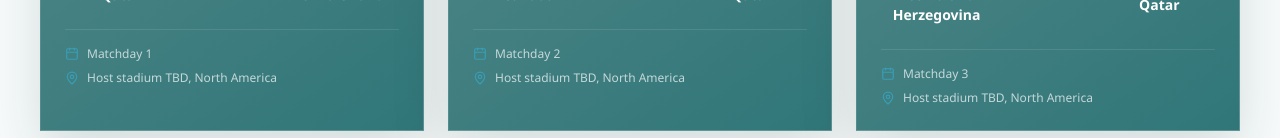
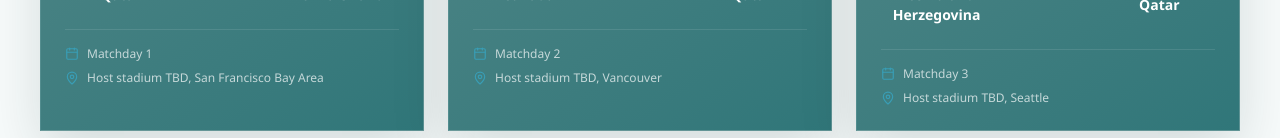
Before and after one commit to EntertabOrganization/tretripFootball, a Next.js app: page /en/matches in a window 1280 px wide. Shown: the part 814-952 px from the top of the page. Built offline with nearby package versions, Linux system fonts and the light colour scheme; no server answers.

Commit message:
Sherif Updates

```diff
--- a/src/app/[locale]/page.tsx
+++ b/src/app/[locale]/page.tsx
@@ -9,13 +9,10 @@ import { HeroSection } from '@/components/home/HeroSection';
 import { MatchCenterSection } from '@/components/home/MatchCenterSection';
 import { SquadSection } from '@/components/home/SquadSection';
 import { TicketGuideSection } from '@/components/home/TicketGuideSection';
-import { OpportunitySection } from '@/components/home/OpportunitySection';
 import { VoicesSection } from '@/components/home/VoicesSection';
-import { DataActivationSection } from '@/components/home/DataActivationSection';
 import { ContentPreviewSection } from '@/components/home/ContentPreviewSection';
 import { CitiesStrategySection } from '@/components/home/CitiesStrategySection';
 import { WhatWeProvideSection } from '@/components/home/WhatWeProvideSection';
-import { DeliverablesSection } from '@/components/home/DeliverablesSection';
 import { SustainableValueSection } from '@/components/home/SustainableValueSection';
 import { PartnerSection } from '@/components/home/PartnerSection';
 import { MinistryContactCTA } from '@/components/home/MinistryContactCTA';
@@ -43,7 +40,7 @@ export default function Home() {
         <VoicesSection />
         {/* <DataActivationSection /> */}
         <ContentPreviewSection />
-        <CitiesStrategySection />
+        <CitiesStrategySection selectedTeamCode={selectedTeamCode} />
         <WhatWeProvideSection />
         {/* <DeliverablesSection /> */}
         <SustainableValueSection />
--- a/src/components/home/PartnerSection.tsx
+++ b/src/components/home/PartnerSection.tsx
@@ -31,7 +31,7 @@ export function PartnerSection() {
           </p>
 
           <div className="flex flex-wrap justify-center gap-4">
-            {['IATA', 'FIFA', 'USA Certified', '18+ Cities'].map((badge) => (
+            {['IATA', 'US-Based', '18+ Cities', 'Event Logistics'].map((badge) => (
               <span key={badge} className="rounded-full border border-primary/50 bg-primary/10 px-6 py-2 text-sm font-bold text-primary">
                 {badge}
               </span>
--- a/src/components/layout/Footer.tsx
+++ b/src/components/layout/Footer.tsx
@@ -1,14 +1,15 @@
 'use client';
 
 import { useLocale, useTranslations } from 'next-intl';
+import { BriefcaseBusiness, Camera, Globe, MessageCircle } from 'lucide-react';
 import { BrandLogo } from '@/components/branding/BrandLogo';
 import { Link } from '@/i18n/routing';
 
 const socialLinks = [
-  { label: 'FB', href: '#' },
-  { label: 'X', href: '#' },
-  { label: 'IG', href: '#' },
-  { label: 'YT', href: '#' },
+  { label: 'Website', href: 'https://www.tretrip.com/', icon: Globe },
+  { label: 'Instagram', href: 'https://www.instagram.com/tretrip/', icon: Camera },
+  { label: 'Facebook', href: 'https://www.facebook.com/tretrip20/', icon: MessageCircle },
+  { label: 'LinkedIn', href: 'https://www.linkedin.com/company/tretrip-llc', icon: BriefcaseBusiness },
 ];
 
 export function Footer() {
@@ -36,17 +37,18 @@ export function Footer() {
                 ? 'TreTrip is the official supporter hub for Arab national teams on the road to FIFA World Cup 2026.'
                 : 'TreTrip هي منصة الجماهير الرسمية لمتابعة المنتخبات العربية في طريقها إلى كأس العالم 2026.'}
             </p>
-            <p className="mt-8 text-2xl font-bold tracking-tight text-[#d9b037]">#TreTrip2026</p>
 
             <div className="mt-8 flex flex-wrap gap-3">
               {socialLinks.map((social) => (
                 <a
                   key={social.label}
                   href={social.href}
+                  target="_blank"
+                  rel="noreferrer"
                   className="flex h-11 w-11 items-center justify-center rounded-full bg-primary/95 text-sm font-black text-[#124244] shadow-[0_12px_24px_rgba(54,197,180,0.24)] transition-transform hover:scale-105 hover:bg-[#7fe4d7]"
                   aria-label={social.label}
                 >
-                  {social.label}
+                  <social.icon className="h-5 w-5" />
                 </a>
               ))}
             </div>
@@ -72,6 +74,17 @@ export function Footer() {
           <p className="text-lg text-white md:text-xl">
             {'\u00A9'} 2026 {t('copyright')}
           </p>
+          <p className="mt-4 text-base text-white/80 md:text-lg">
+            {locale === 'en' ? 'Designed and developed by ' : 'تصميم وتطوير '}
+            <a
+              href="https://entertab.net/"
+              target="_blank"
+              rel="noreferrer"
+              className="font-semibold text-primary transition-colors hover:text-[#8ef0e3]"
+            >
+              Entertab
+            </a>
+          </p>
           <div className="mt-7 flex flex-wrap justify-center gap-8 text-lg text-white">
             <Link href="/" className="transition-colors hover:text-primary">
               {t('privacyPolicy')}
--- a/src/data/arabTeams.ts
+++ b/src/data/arabTeams.ts
@@ -168,9 +168,9 @@ export const ARAB_TEAMS_DATA: ArabTeamProfile[] = [
       ar: 'توقع ترتيب المغرب في المجموعة ونافس على جوائز سفر ومنتجات تشجيعية.',
     },
     matchSchedule: [
-      createMatch(1, 'C', 'BRA', 'MAR', 'Matchday 1', 'North America'),
-      createMatch(2, 'C', 'SCO', 'MAR', 'Matchday 2', 'North America'),
-      createMatch(3, 'C', 'MAR', 'HAI', 'Matchday 3', 'North America'),
+      createMatch(1, 'C', 'BRA', 'MAR', 'Matchday 1', 'New York / New Jersey'),
+      createMatch(2, 'C', 'SCO', 'MAR', 'Matchday 2', 'Boston'),
+      createMatch(3, 'C', 'MAR', 'HAI', 'Matchday 3', 'Atlanta'),
     ],
   },
   {
@@ -201,9 +201,9 @@ export const ARAB_TEAMS_DATA: ArabTeamProfile[] = [
       ar: 'أرسل توقعاتك لنتائج مصر للدخول في سحب على أطقم جماهيرية مميزة.',
     },
     matchSchedule: [
-      createMatch(4, 'G', 'BEL', 'EGY', 'Matchday 1', 'North America'),
-      createMatch(5, 'G', 'NZL', 'EGY', 'Matchday 2', 'North America'),
-      createMatch(6, 'G', 'EGY', 'IRN', 'Matchday 3', 'North America'),
+      createMatch(4, 'G', 'BEL', 'EGY', 'Matchday 1', 'Seattle'),
+      createMatch(5, 'G', 'NZL', 'EGY', 'Matchday 2', 'Vancouver'),
+      createMatch(6, 'G', 'EGY', 'IRN', 'Matchday 3', 'Seattle'),
     ],
   },
   {
@@ -234,9 +234,9 @@ export const ARAB_TEAMS_DATA: ArabTeamProfile[] = [
       ar: 'انضم إلى تحدي جماهير السعودية عبر توقع النتائج والمشاركات التفاعلية.',
     },
     matchSchedule: [
-      createMatch(7, 'H', 'KSA', 'URU', 'Matchday 1', 'North America'),
-      createMatch(8, 'H', 'ESP', 'KSA', 'Matchday 2', 'North America'),
-      createMatch(9, 'H', 'CPV', 'KSA', 'Matchday 3', 'North America'),
+      createMatch(7, 'H', 'KSA', 'URU', 'Matchday 1', 'Miami'),
+      createMatch(8, 'H', 'ESP', 'KSA', 'Matchday 2', 'Atlanta'),
+      createMatch(9, 'H', 'CPV', 'KSA', 'Matchday 3', 'Houston'),
     ],
   },
   {
@@ -267,9 +267,9 @@ export const ARAB_TEAMS_DATA: ArabTeamProfile[] = [
       ar: 'نافس جماهير الجزائر عبر توقع الهدافين وترتيب المجموعة النهائي.',
     },
     matchSchedule: [
-      createMatch(10, 'J', 'ARG', 'ALG', 'Matchday 1', 'North America'),
-      createMatch(11, 'J', 'JOR', 'ALG', 'Matchday 2', 'North America'),
-      createMatch(12, 'J', 'ALG', 'AUT', 'Matchday 3', 'North America'),
+      createMatch(10, 'J', 'ARG', 'ALG', 'Matchday 1', 'Kansas City'),
+      createMatch(11, 'J', 'JOR', 'ALG', 'Matchday 2', 'San Francisco Bay Area'),
+      createMatch(12, 'J', 'ALG', 'AUT', 'Matchday 3', 'Kansas City'),
     ],
   },
   {
@@ -300,9 +300,9 @@ export const ARAB_TEAMS_DATA: ArabTeamProfile[] = [
       ar: 'شارك بتوقعاتك لمنتخب تونس للدخول في جوائز جماهيرية حصرية.',
     },
     matchSchedule: [
-      createMatch(13, 'F', 'SWE', 'TUN', 'Matchday 1', 'North America'),
-      createMatch(14, 'F', 'TUN', 'JPN', 'Matchday 2', 'North America'),
-      createMatch(15, 'F', 'TUN', 'NED', 'Matchday 3', 'North America'),
+      createMatch(13, 'F', 'SWE', 'TUN', 'Matchday 1', 'Monterrey'),
+      createMatch(14, 'F', 'TUN', 'JPN', 'Matchday 2', 'Monterrey'),
+      createMatch(15, 'F', 'TUN', 'NED', 'Matchday 3', 'Kansas City'),
     ],
   },
   {
@@ -333,9 +333,9 @@ export const ARAB_TEAMS_DATA: ArabTeamProfile[] = [
       ar: 'توقع نتائج قطر وادخل في سحوبات جوائز مخصصة لجماهير العنابي.',
     },
     matchSchedule: [
-      createMatch(16, 'B', 'QAT', 'SUI', 'Matchday 1', 'North America'),
-      createMatch(17, 'B', 'CAN', 'QAT', 'Matchday 2', 'North America'),
-      createMatch(18, 'B', 'BIH', 'QAT', 'Matchday 3', 'North America'),
+      createMatch(16, 'B', 'QAT', 'SUI', 'Matchday 1', 'San Francisco Bay Area'),
+      createMatch(17, 'B', 'CAN', 'QAT', 'Matchday 2', 'Vancouver'),
+      createMatch(18, 'B', 'BIH', 'QAT', 'Matchday 3', 'Seattle'),
     ],
   },
   {
@@ -366,9 +366,9 @@ export const ARAB_TEAMS_DATA: ArabTeamProfile[] = [
       ar: 'شارك في مسابقات توقعات العراق وتحديات الأسئلة الخاصة بالجماهير.',
     },
     matchSchedule: [
-      createMatch(19, 'I', 'IRQ', 'NOR', 'Matchday 1', 'North America'),
-      createMatch(20, 'I', 'FRA', 'IRQ', 'Matchday 2', 'North America'),
-      createMatch(21, 'I', 'SEN', 'IRQ', 'Matchday 3', 'North America'),
+      createMatch(19, 'I', 'IRQ', 'NOR', 'Matchday 1', 'Boston'),
+      createMatch(20, 'I', 'FRA', 'IRQ', 'Matchday 2', 'Philadelphia'),
+      createMatch(21, 'I', 'SEN', 'IRQ', 'Matchday 3', 'Toronto'),
     ],
   },
   {
@@ -399,9 +399,9 @@ export const ARAB_TEAMS_DATA: ArabTeamProfile[] = [
       ar: 'انضم إلى مسار مسابقات الأردن عبر التوقعات وتسجيل المشاركين.',
     },
     matchSchedule: [
-      createMatch(22, 'J', 'AUT', 'JOR', 'Matchday 1', 'North America'),
-      createMatch(23, 'J', 'JOR', 'ALG', 'Matchday 2', 'North America'),
-      createMatch(24, 'J', 'JOR', 'ARG', 'Matchday 3', 'North America'),
+      createMatch(22, 'J', 'AUT', 'JOR', 'Matchday 1', 'San Francisco Bay Area'),
+      createMatch(23, 'J', 'JOR', 'ALG', 'Matchday 2', 'San Francisco Bay Area'),
+      createMatch(24, 'J', 'JOR', 'ARG', 'Matchday 3', 'Dallas'),
     ],
   },
 ];
```
Also changed, not shown: messages/ar.json (+10 -16 lines), messages/en.json (+10 -16 lines), src/components/home/CitiesStrategySection.tsx (+38 -27 lines).
